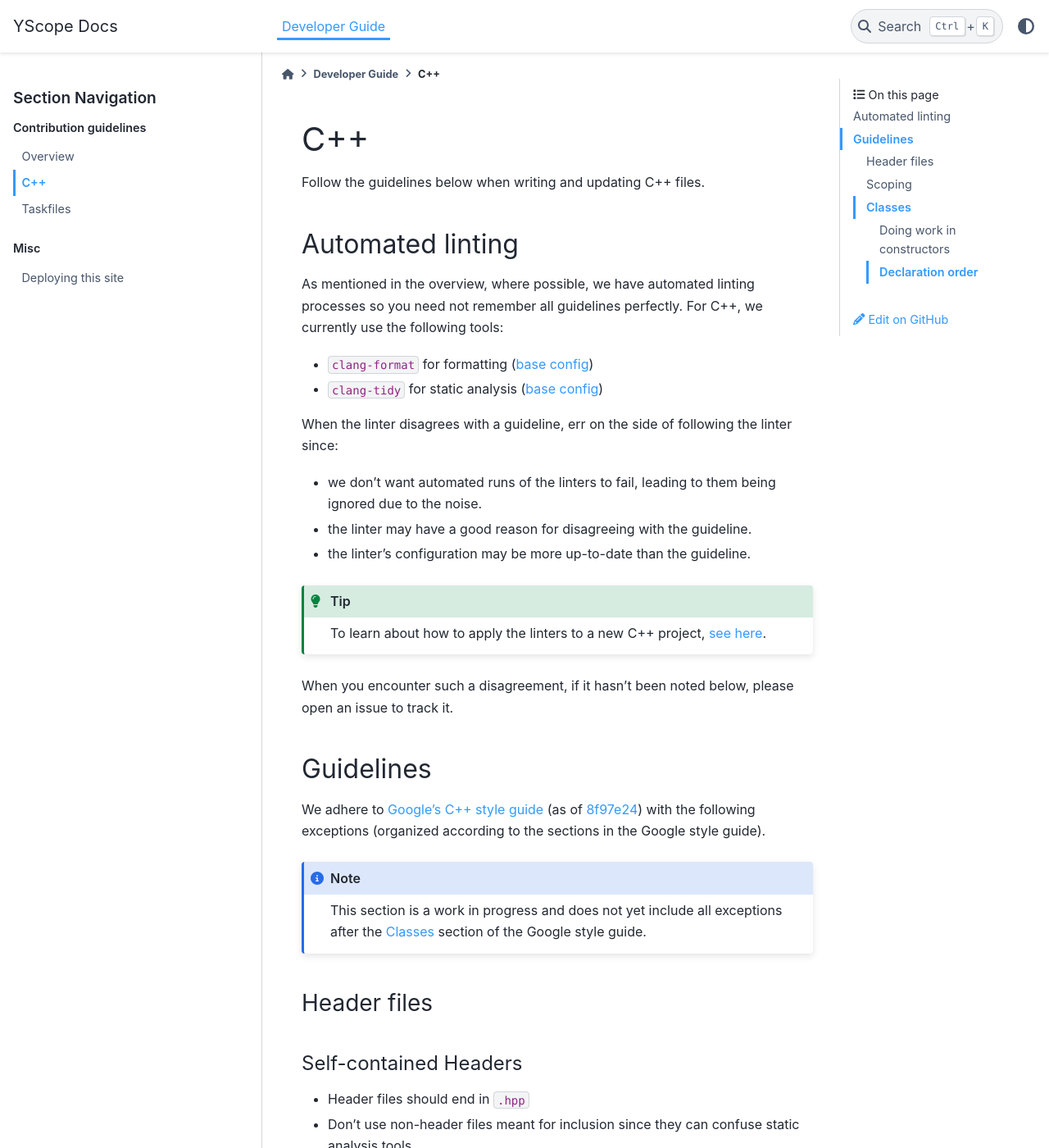
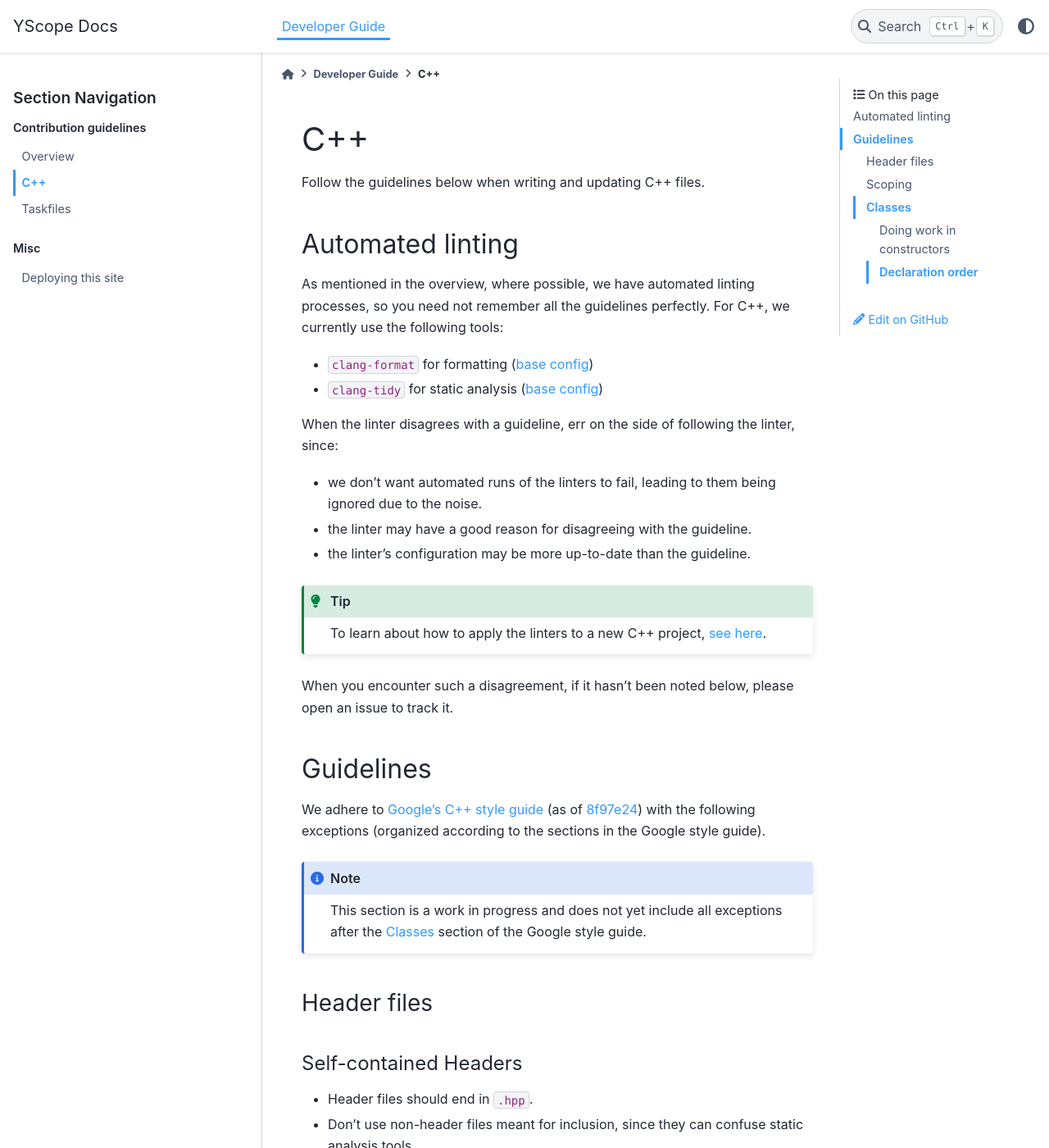
Before and after one commit to y-scope/yscope-docs, a Sphinx documentation site: the page built from docs/dev-guide/contrib-guides-cpp.md, in a window 1280 px wide and 1400 px high. Shown: the whole window at 82% size. Built offline with Sphinx 7.4.7 and the PyData theme 0.15.4, drawn with Linux system fonts in a browser that asks for light colours; some of the changed text lies outside the part shown.

Commit message:
Some grammar and formatting fixes.

```diff
--- a/docs/dev-guide/contrib-guides-cpp.md
+++ b/docs/dev-guide/contrib-guides-cpp.md
@@ -4,13 +4,13 @@
 
 ## Automated linting
 
-As mentioned in the overview, where possible, we have automated linting processes so you need not
-remember all guidelines perfectly. For C++, we currently use the following tools:
+As mentioned in the overview, where possible, we have automated linting processes, so you need not
+remember all the guidelines perfectly. For C++, we currently use the following tools:
 
 * `clang-format` for formatting ([base config][clang-format-config])
 * `clang-tidy` for static analysis ([base config][clang-tidy-config])
 
-When the linter disagrees with a guideline, err on the side of following the linter since:
+When the linter disagrees with a guideline, err on the side of following the linter, since:
 
 * we don't want automated runs of the linters to fail, leading to them being ignored due to the
   noise.
@@ -39,12 +39,12 @@
 
 #### Self-contained Headers
 
-* Header files should end in `.hpp`
-* Don't use non-header files meant for inclusion since they can confuse static analysis tools.
+* Header files should end in `.hpp`.
+* Don't use non-header files meant for inclusion, since they can confuse static analysis tools.
 
 #### The #define Guard
 
-* The format of the symbol name should be `<NAMESPACE>_<FILENAME-STEM>_<FILENAME-EXTENSION>`
+The format of the symbol name should be `<NAMESPACE>_<FILENAME-STEM>_<FILENAME-EXTENSION>`.
 
 #### Names and order of includes
 
@@ -74,11 +74,11 @@
 
 #### Doing work in constructors
 
-* We allow (but discourage) the use of exceptions, even in constructors.
+We allow (but discourage) the use of exceptions, even in constructors.
 
 #### Declaration order
 
-* Group static constants/methods/members together before non-static constants/methods/constants.
+Group static constants/methods/members together before non-static constants/methods/constants.
 
 [adding-cpp-linting]: https://github.com/y-scope/yscope-dev-utils/blob/main/docs/lint-tools-cpp.md
 [clang-format-config]: https://github.com/y-scope/yscope-dev-utils/blob/main/lint-configs/.clang-format
```
